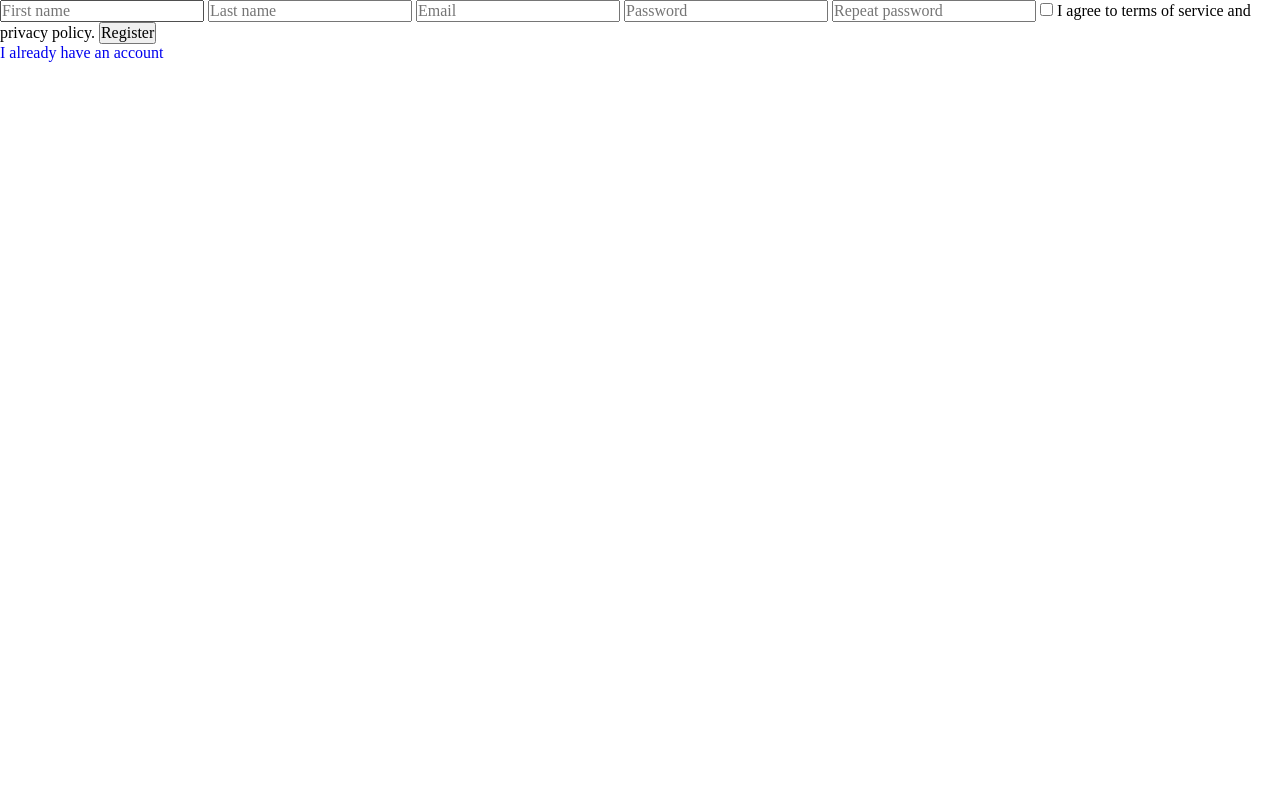
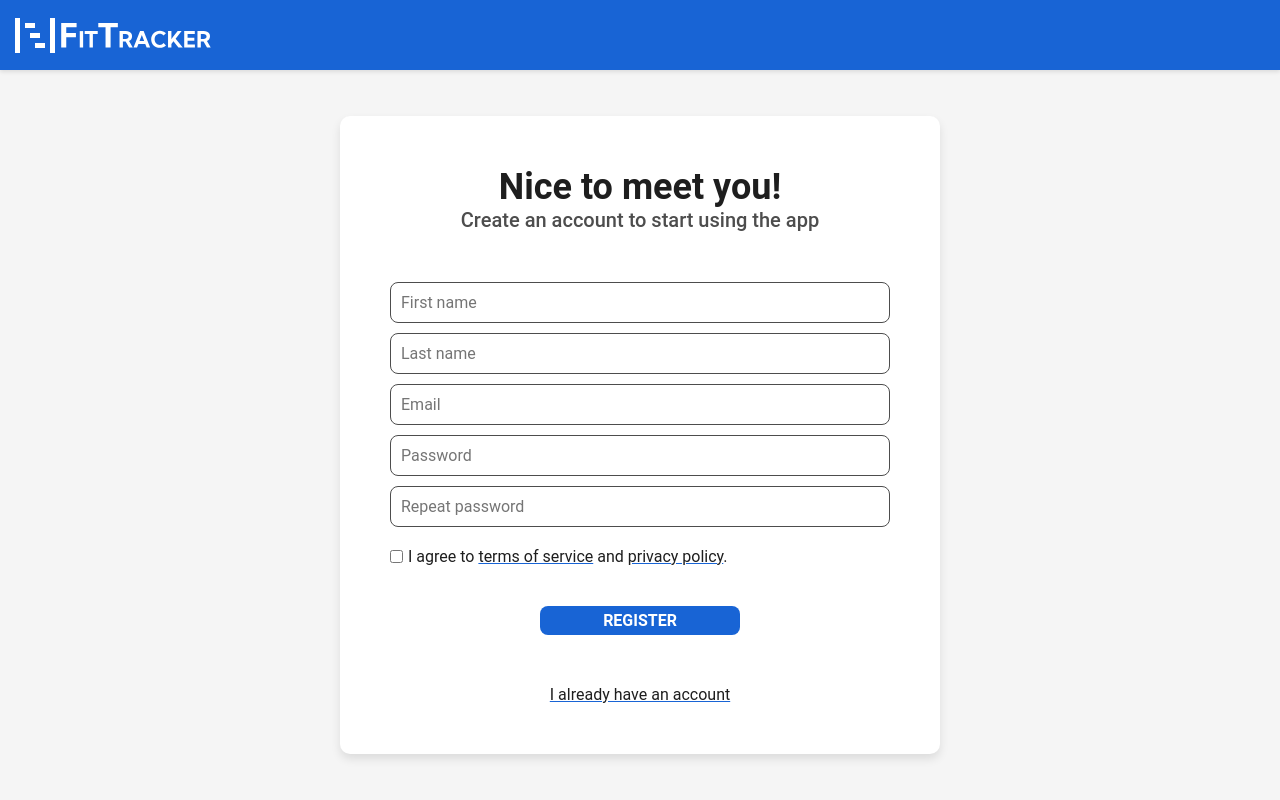
Before and after one commit to mnogiec/wdpai-fitplanner, a PHP site: page /register in a window 1280 px wide. Run offline with PHP 8.4, Linux system fonts and the light colour scheme; some libraries are stand-ins or nearby versions.

Commit message:
Style auth pages

```diff
--- /dev/null
+++ b/public/css/auth.css
@@ -0,0 +1,28 @@
+.auth-container {
+  margin-top: 7rem;
+  min-height: calc(100vh - 7rem);
+  width: 100%;
+}
+
+.auth-card {
+  width: 90%;
+  max-width: 60rem;
+  gap: 5rem;
+  padding: 5rem;
+}
+
+.auth-form {
+  gap: 1rem;
+}
+
+.auth-btn {
+  margin-top: 2rem;
+  min-width: 20rem;
+  max-width: 70%;
+  align-self: center;
+}
+
+.auth-terms-wrapper {
+  gap: 0.5rem;
+  margin: 1rem 0;
+}
--- /dev/null
+++ b/public/css/base.css
@@ -0,0 +1,226 @@
+/* RESET */
+*,
+*::before,
+*::after {
+  margin: 0;
+  padding: 0;
+  box-sizing: border-box;
+  font-size: 100%;
+  font-weight: normal;
+  text-decoration: none;
+}
+
+html {
+  font-size: 62.5%;
+}
+
+body {
+  font-size: 1.6rem;
+}
+
+img,
+picture,
+video,
+canvas,
+svg {
+  display: block;
+  max-width: 100%;
+}
+
+input,
+button,
+textarea,
+select {
+  font: inherit;
+}
+
+/* VARS */
+:root {
+  --color-primary: #1864d5;
+  --color-secondary: #d58918;
+  --color-font: #1e1e1e;
+  --color-error: #d62b2b;
+  --color-success: #3bb93b;
+  --color-gray: #4d4d4d;
+}
+
+/* BASE AND UTILS */
+
+body {
+  font-family: "Roboto", sans-serif;
+  color: var(--color-font);
+  background-color: #f5f5f5;
+}
+
+.text-input {
+  border: 1px solid var(--color-gray);
+  border-radius: 0.8rem;
+  padding: 1rem;
+  transition: border-color 0.3s ease;
+}
+
+.text-input:focus {
+  border-color: var(--color-primary);
+  outline: none;
+  box-shadow: 0 0 5px rgba(0, 123, 255, 0.5);
+}
+
+.btn {
+  border: none;
+  border-radius: 0.8rem;
+  padding: 0.5rem 2.5rem;
+  cursor: pointer;
+  background-color: var(--color-primary);
+  color: #fff;
+  font-weight: bold;
+  text-transform: uppercase;
+}
+
+.btn:hover {
+  background-color: #1958b7;
+}
+
+.btn--secondary {
+  background-color: var(--color-secondary);
+  color: #fff;
+}
+
+.btn--secondary:hover {
+  background-color: #895c18;
+}
+
+.link {
+  text-decoration: underline;
+  text-decoration-color: var(--color-primary);
+  color: var(--color-font);
+}
+
+.link:hover {
+  color: var(--color-primary);
+}
+
+.card {
+  background-color: #fff;
+  border-radius: 1rem;
+  box-shadow: 0 0.5rem 1rem rgba(0, 0, 0, 0.1);
+  padding: 2rem;
+}
+
+.logo {
+  height: 3.5rem;
+}
+
+.flex {
+  display: flex;
+}
+
+.flex-column {
+  display: flex;
+  flex-direction: column;
+}
+
+.flex-center {
+  display: flex;
+  justify-content: center;
+  align-items: center;
+}
+
+.text-center {
+  text-align: center;
+}
+
+/* TYPOGRAPHY */
+.text-xs {
+  font-size: 12px;
+}
+
+.text-sm {
+  font-size: 14px;
+}
+
+.text-base {
+  font-size: 16px;
+}
+
+.text-lg {
+  font-size: 18px;
+}
+
+.text-xl {
+  font-size: 20px;
+}
+
+.text-2xl {
+  font-size: 24px;
+}
+
+.text-3xl {
+  font-size: 30px;
+}
+
+.text-4xl {
+  font-size: 36px;
+}
+
+.font-light {
+  font-weight: 300;
+}
+
+.font-normal {
+  font-weight: 400;
+}
+
+.font-medium {
+  font-weight: 500;
+}
+
+.font-semibold {
+  font-weight: 600;
+}
+
+.font-bold {
+  font-weight: 700;
+}
+
+/* Text Colors */
+.text-primary {
+  color: var(--color-primary);
+}
+
+.text-secondary {
+  color: var(--color-secondary);
+}
+
+.text-success {
+  color: var(--color-success);
+}
+
+.text-error {
+  color: var(--color-error);
+}
+
+.text-gray {
+  color: var(--color-gray);
+}
+
+/* BACKGROUNDS */
+
+.bg-primary {
+  background-color: var(--color-primary);
+}
+
+.bg-secondary {
+  background-color: var(--color-secondary);
+}
+
+.bg-success {
+  background-color: var(--color-success);
+}
+
+.bg-error {
+  background-color: var(--color-error);
+}
+
+.bg-gray {
+  background-color: var(--color-gray);
+}
--- a/public/css/header.css
+++ b/public/css/header.css
@@ -1,10 +1,16 @@
 .header {
+  position: fixed;
+  top: 0;
+  left: 0;
+  height: 7rem;
+  width: 100%;
   display: flex;
   align-items: center;
   justify-content: space-between;
-  padding: 1rem 2rem;
-  background-color: royalblue;
+  padding: 0 1.5rem;
+  background-color: var(--color-primary);
   color: white;
+  box-shadow: 0 2px 4px rgba(0, 0, 0, 0.1);
 }
 
 .nav {
--- a/public/css/reset.css
+++ /dev/null
@@ -1,34 +0,0 @@
-*,
-*::before,
-*::after {
-  margin: 0;
-  padding: 0;
-  box-sizing: border-box;
-  font-size: 100%;
-  font-weight: normal;
-  text-decoration: none;
-}
-
-html {
-  font-size: 62.5%;
-}
-
-body {
-  font-size: 1.6rem;
-}
-
-img,
-picture,
-video,
-canvas,
-svg {
-  display: block;
-  max-width: 100%;
-}
-
-input,
-button,
-textarea,
-select {
-  font: inherit;
-}
--- a/public/views/dashboard.php
+++ b/public/views/dashboard.php
@@ -4,7 +4,8 @@
 <head>
   <meta charset="UTF-8">
   <meta name="viewport" content="width=device-width, initial-scale=1.0">
-  <link rel="stylesheet" type="text/css" href="public/css/reset.css">
+  <link rel="icon" href="public/assets/favicon/favicon.ico" type="image/x-icon">
+  <link rel="stylesheet" type="text/css" href="public/css/base.css">
   <link rel="stylesheet" type="text/css" href="public/css/header.css">
   <title>Home</title>
 </head>
--- a/public/views/register.php
+++ b/public/views/register.php
@@ -4,33 +4,51 @@
 <head>
   <meta charset="UTF-8" />
   <meta name="viewport" content="width=device-width, initial-scale=1.0" />
-  <link rel="stylesheet" type="text/css" href="public/css/reset.css" />
+  <link rel="icon" href="public/assets/favicon/favicon.ico" type="image/x-icon">
+  <link rel="stylesheet" type="text/css" href="public/css/base.css" />
+  <link rel="stylesheet" type="text/css" href="public/css/auth.css" />
+  <link rel="stylesheet" type="text/css" href="public/css/header.css">
   <title>FitTracker | Register</title>
 </head>
 
 <body>
-  <form action="/register" method="POST">
-    <input type="text" id="firstName" name="firstName" required placeholder="First name" />
+  <?php include_once __DIR__ . '/shared/simple-header.php' ?>
 
-    <input type="text" id="lastName" name="lastName" required placeholder="Last name" />
+  <div class="auth-container flex-center">
+    <div class="card flex-column auth-card text-center">
+      <div>
+        <p class="text-4xl font-bold">Nice to meet you!</p>
+        <h1 class="text-xl font-medium text-gray">Create an account to start using the app</h1>
+      </div>
 
-    <input type="email" id="email" name="email" required placeholder="Email" />
+      <form action="/register" method="POST" class="flex-column auth-form">
+        <input type="text" id="firstName" name="firstName" required placeholder="First name" class="text-input" />
 
-    <input type="password" id="password" name="password" required placeholder="Password" />
+        <input type="text" id="lastName" name="lastName" required placeholder="Last name" class="text-input" />
 
-    <input type="password" id="repeatedPassword" name="repeatedPassword" required placeholder="Repeat password" />
+        <input type="email" id="email" name="email" required placeholder="Email" class="text-input" />
 
-    <input type="checkbox" id="terms" name="terms" required />
-    <label for="terms">I agree to terms of service and privacy policy.</label>
+        <input type="password" id="password" name="password" required placeholder="Password" class="text-input" />
 
-    <button type="submit">Register</button>
+        <input type="password" id="repeatedPassword" name="repeatedPassword" required placeholder="Repeat password"
+          class="text-input" />
 
-    <?php if (isset($errorMessage)) { ?>
-      <p><?php echo $errorMessage; ?></p>
-    <?php } ?>
-  </form>
+        <div class="flex auth-terms-wrapper">
+          <input type="checkbox" id="terms" name="terms" required />
+          <label for="terms">I agree to <a href="#" class="link">terms of service</a> and <a href="#"
+              class="link">privacy policy</a>.</label>
+        </div>
 
-  <a href="/login">I already have an account</a>
+        <?php if (isset($errorMessage)) { ?>
+          <p class="text-error"><?php echo $errorMessage; ?></p>
+        <?php } ?>
+
+        <button type="submit" class="btn auth-btn">Register</button>
+
+      </form>
+      <a href="/login" class="link">I already have an account</a>
+    </div>
+  </div>
 </body>
 
 </html>
--- a/public/views/shared/header.php
+++ b/public/views/shared/header.php
@@ -1,5 +1,5 @@
 <header class="header">
-  <p>FitTracker</p>
+  <img src="public/assets/images/logo.svg" alt="FitTracker logo" class="logo">
   <nav class="nav">
     <a href="/">Home</a>
     <a href="/exercises-base">Search</a>
--- /dev/null
+++ b/public/views/shared/simple-header.php
@@ -0,0 +1,3 @@
+<header class="header">
+  <img src="public/assets/images/logo.svg" alt="FitTracker logo" class="logo">
+</header>
```
Also changed, not shown: public/views/login.php (+24 -10 lines), public/assets/favicon/favicon.ico (added), public/assets/images/icon.svg (added), public/assets/images/logo.svg (added), public/css/login.css (deleted), public/css/register.css (deleted).
